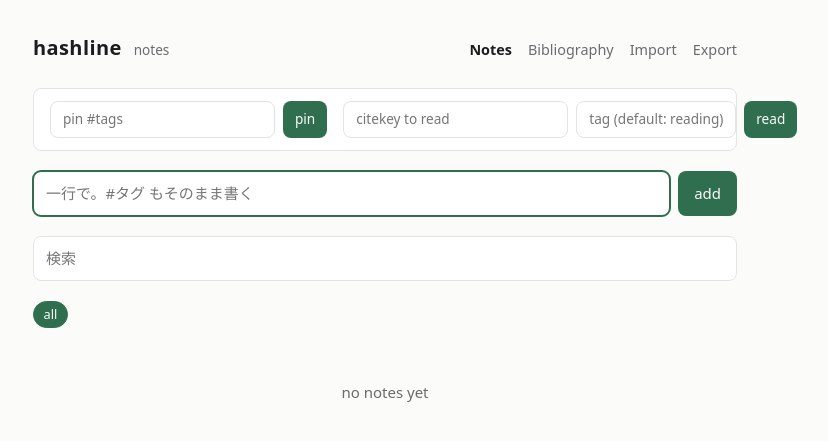
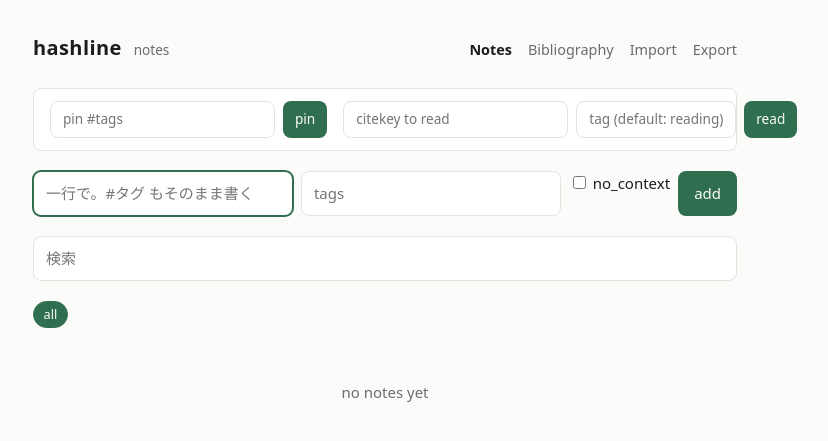
Before and after one commit to Ikuta-N/hashline, a FastAPI app: page / in a window 1280 px wide. Shown: the top 441 px of the page, without its empty margins (255-1083 px from the left). Run offline with FastAPI, Linux system fonts and the light colour scheme.

Commit message:
feat: capture notes with tags, pages and replies from the web

```diff
--- a/src/hashline/web/app.py
+++ b/src/hashline/web/app.py
@@ -79,6 +79,10 @@ def create_note(
     store: StoreDep,
     body: Annotated[str, Form()],
     tag: Annotated[str, Form()] = "",
+    tags: Annotated[str, Form()] = "",
+    page: Annotated[str, Form()] = "",
+    no_context: Annotated[bool, Form()] = False,
+    parent_id: Annotated[int | None, Form()] = None,
 ) -> HTMLResponse:
     """Capture a note, then hand back the refreshed timeline.
 
@@ -92,7 +96,21 @@ def create_note(
         # else the store refuses -- a pinned work that has left the library, say
         # -- is the user's to see.
         try:
-            store.add_note_with_context(body)
+            extra_tags = tuple(tags.split()) if tags.strip() else ()
+            if no_context:
+                if page:
+                    raise ValueError(
+                        "--page requires a pinned citekey; --no-context has none"
+                    )
+                store.add_note(body, extra_tags=extra_tags, parent_id=parent_id)
+            else:
+                if page and store.get_context().citekey is None:
+                    raise ValueError(
+                        "--page requires a pinned citekey; see `hashline read start`"
+                    )
+                store.add_note_with_context(
+                    body, page=page or None, extra_tags=extra_tags, parent_id=parent_id
+                )
         except ValueError as exc:
             error = str(exc)
     return templates.TemplateResponse(
@@ -104,6 +122,20 @@ def create_note(
             "tag": tag,
             "error": error,
         },
+    )
+
+
+@app.get("/notes/{note_id}/reply", response_class=HTMLResponse)
+def reply_fragment(
+    request: Request,
+    store: StoreDep,
+    note_id: int,
+) -> HTMLResponse:
+    """The reply form fragment."""
+    return templates.TemplateResponse(
+        request=request,
+        name="_reply.html",
+        context={"note_id": note_id, "pinned_citekey": store.get_context().citekey},
     )
 
 
--- a/src/hashline/web/templates/_timeline.html
+++ b/src/hashline/web/templates/_timeline.html
@@ -1,11 +1,13 @@
 <section id="timeline">
   {% if error %}<p class="error" role="alert">{{ error }}</p>{% endif %}
   {% for note, tag_names in notes %}
-    <article class="note">
+    <article class="note" id="note-{{ note.id }}">
       <p>{{ note.body }}</p>
       <div class="meta">
         {{ note.created_at.strftime('%Y-%m-%d %H:%M') }}
         {% if tag_names %} · {{ tag_names | join(', ') }}{% endif %}
+        {% if note.citekey %} · {{ note.citekey }}{% if note.page %} p.{{ note.page }}{% endif %}{% endif %}
+        · <button hx-get="/notes/{{ note.id }}/reply" hx-swap="afterend">reply</button>
       </div>
     </article>
   {% else %}
--- a/src/hashline/web/templates/index.html
+++ b/src/hashline/web/templates/index.html
@@ -8,6 +8,11 @@
         hx-swap="outerHTML"
         hx-on::after-request="this.reset()">
     <input type="text" name="body" placeholder="一行で。#タグ もそのまま書く" autofocus>
+    <input type="text" name="tags" placeholder="tags">
+    {% if pinned_citekey %}
+      <input type="text" name="page" placeholder="page">
+    {% endif %}
+    <label><input type="checkbox" name="no_context"> no_context</label>
     <input type="hidden" name="tag" value="{{ tag }}">
     <button type="submit">add</button>
   </form>
```
Also changed, not shown: tests/test_web.py (+47 -0 lines).
